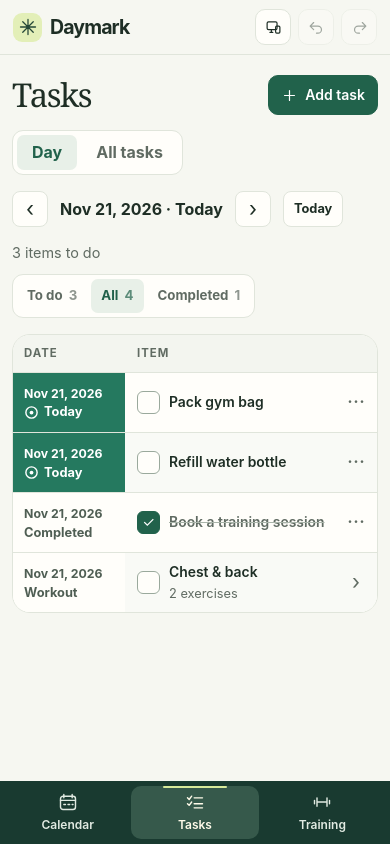
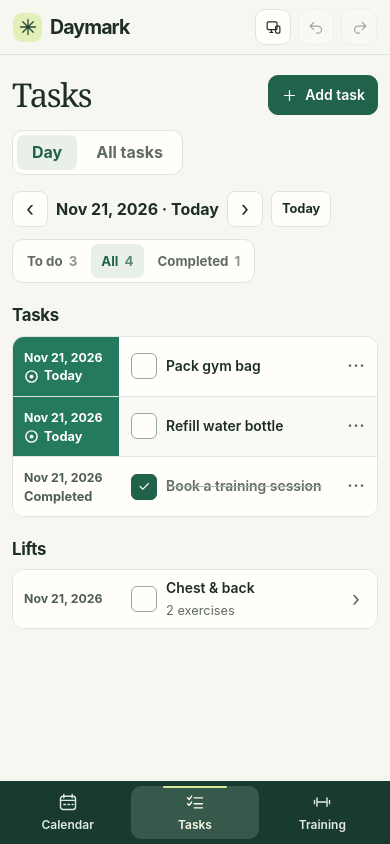
Before and after one commit to benjtran/life-planner, a website: page public/index.html in a window 390 px wide. Both pictures are taken after a click on the button "Tasks". Drawn offline with Linux system fonts and the light colour scheme; no server answers.

Commit message:
Simplify calendar cards and group the task list

```diff
--- a/public/calendar.js
+++ b/public/calendar.js
@@ -9,12 +9,15 @@
   const fullDate = date => format(date, {weekday: 'long', month: 'long', day: 'numeric', year: 'numeric'});
   const typeName = kind => ({task: 'Task', workout: 'Workout', run: 'Run', 'run-log': 'Run'})[kind] || 'Event';
   const typeClass = kind => kind === 'run-log' ? 'run' : kind;
+  const marker = kind => `<span class="marker ${typeClass(kind)}-marker" aria-hidden="true"></span>`;
   const weekdayOffset = date => (date.getDay() + 6) % 7;
 
   function eventList(ctx, items, compact = false) {
-    if (!items.length) return compact ? '' : '<p class="planner-empty">Nothing scheduled.</p>';
-    if (compact) return `<span class="calendar-events is-compact" aria-hidden="true">${items.slice(0, 3).map(item => `<span class="calendar-event event-${typeClass(item.kind)}${item.done ? ' is-done' : ''}"><span class="event-title">${ctx.esc(item.title)}</span></span>`).join('')}${items.length > 3 ? `<span class="event-meta">+${items.length - 3} more</span>` : ''}</span>`;
-    return `<ul class="calendar-events">${items.map(item => `<li class="calendar-event event-${typeClass(item.kind)}${item.done ? ' is-done' : ''}"><span class="event-title">${ctx.esc(item.title)}</span><span class="event-meta">${ctx.esc(typeName(item.kind))}${item.done ? ' · Done' : ''}${item.detail ? ` · ${ctx.esc(item.detail)}` : ''}</span></li>`).join('')}</ul>`;
+    if (!items.length) return '';
+    if (compact) return `<span class="calendar-events is-compact" aria-hidden="true">${items.slice(0, 3).map(item => `<span class="calendar-event${item.done ? ' is-done' : ''}"><span class="event-title">${ctx.esc(item.title)}</span>${marker(item.kind)}</span>`).join('')}${items.length > 3 ? `<span class="event-meta">+${items.length - 3} more</span>` : ''}</span>`;
+    return `<ul class="calendar-events">${items.map(item => `<li class="calendar-event${item.done ? ' is-done' : ''}">
+      <span class="event-title">${ctx.esc(item.title)}</span><span class="event-meta">${marker(item.kind)}<span>${typeName(item.kind)}${item.done ? ' · Done' : ''}${item.detail ? ` · ${ctx.esc(item.detail)}` : ''}</span></span>
+    </li>`).join('')}</ul>`;
   }
 
   function monthCell(ctx, date, outside) {
@@ -23,7 +26,7 @@
     const description = items.length ? items.map(item => `${typeName(item.kind)}: ${item.title}${item.done ? ', done' : ''}`).join('; ') : 'nothing scheduled';
     const kinds = [...new Set(items.map(item => typeClass(item.kind)))];
     return `<button type="button" class="month-cell${outside ? ' is-outside' : ''}${selected ? ' is-selected' : ''}" data-action="select-date" data-date="${date}" aria-label="${ctx.esc(`${fullDate(date)}: ${description}`)}" ${date === ctx.today ? 'aria-current="date"' : ''}>
-      <span class="month-number">${dateObj(date).getDate()}</span><span class="month-markers" aria-hidden="true">${kinds.map(kind => `<i class="marker ${kind}-marker"></i>`).join('')}</span>${eventList(ctx, items, true)}
+      <span class="month-number">${dateObj(date).getDate()}</span><span class="month-markers" aria-hidden="true">${kinds.map(marker).join('')}</span>${eventList(ctx, items, true)}
     </button>`;
   }
 
@@ -60,7 +63,7 @@
         <button type="button" class="btn" data-action="calendar-prev" aria-label="Previous ${view}">‹</button>
         <button type="button" class="btn" data-action="calendar-next" aria-label="Next ${view}">›</button>
       </div></div>
-      <div class="calendar-views"><div class="segmented" role="group" aria-label="Calendar view">${['week', 'month'].map(option => `<button type="button" data-action="calendar-view" data-view="${option}" aria-pressed="${view === option}">${option[0].toUpperCase() + option.slice(1)}</button>`).join('')}</div><div class="calendar-key"><span><i class="marker task-marker"></i>Task</span><span><i class="marker workout-marker"></i>Workout</span><span><i class="marker run-marker"></i>Run</span></div></div>
+      <div class="calendar-views"><div class="segmented" role="group" aria-label="Calendar view">${['week', 'month'].map(option => `<button type="button" data-action="calendar-view" data-view="${option}" aria-pressed="${view === option}">${option[0].toUpperCase() + option.slice(1)}</button>`).join('')}</div><div class="calendar-key">${['task', 'workout', 'run'].map(kind => `<span>${marker(kind)}${typeName(kind)}</span>`).join('')}</div></div>
       ${view === 'month' ? monthGrid(ctx) : schedule(ctx, dates)}
     </section>`;
   };
--- a/public/tasks.css
+++ b/public/tasks.css
@@ -1,15 +1,13 @@
 .tasks-view { max-width: 1200px; }
-.tasks-toolbar { display: flex; align-items: center; justify-content: space-between; gap: 16px; margin: 0 0 16px; }
-.tasks-toolbar > p { color: var(--muted); font-size: .9rem; }
+.tasks-toolbar { display: flex; flex-wrap: wrap; align-items: center; justify-content: space-between; gap: 12px 16px; margin: 0 0 20px; }
 .task-filters { display: inline-flex; flex-wrap: wrap; gap: 4px; padding: 4px; border: 1px solid var(--line); border-radius: 11px; background: var(--panel); }
 .task-filters button { min-height: 34px; padding: 6px 10px; border: 0; border-radius: 7px; background: transparent; color: var(--muted); font-size: .83rem; font-weight: 650; }
 .task-filters button[aria-pressed="true"] { background: var(--soft); color: var(--accent); }
 .task-filters button span { margin-left: 3px; opacity: .7; }
-.task-table { overflow: hidden; border: 1px solid var(--line); border-radius: var(--radius); background: var(--panel); }
-.task-table-head { display: grid; grid-template-columns: 180px minmax(0, 1fr); color: var(--muted); background: #f3f5ef; border-bottom: 1px solid var(--line); font-size: .71rem; font-weight: 750; letter-spacing: .09em; text-transform: uppercase; }
-.task-table-head span { padding: 12px 19px; }
-.task-table-head span + span { padding-left: 22px; }
-.task-list { padding: 0; margin: 0; list-style: none; }
+.task-groups { display: grid; gap: 24px; }
+.task-group { min-width: 0; }
+.task-group h2 { margin: 0 0 8px; font-size: 1.05rem; font-weight: 700; letter-spacing: -.015em; }
+.task-list { overflow: hidden; padding: 0; margin: 0; border: 1px solid var(--line); border-radius: 12px; background: var(--panel); list-style: none; }
 .task-list-row { display: grid; grid-template-columns: 180px minmax(0, 1fr); min-width: 0; border-bottom: 1px solid var(--line); background: var(--panel); }
 .task-list-row:last-child { border-bottom: 0; }
 .task-list-row:nth-child(even) .task-content { background: #f9faf6; }
@@ -20,11 +18,11 @@
 .task-date-today.has-deadline-status .task-date { background: #25795f; color: #fff; }
 .task-date-tomorrow.has-deadline-status .task-date { background: #ffde66; color: #392800; }
 .task-content { display: flex; align-items: center; gap: 14px; min-width: 0; padding: 10px 14px 10px 19px; }
-.task-check { display: grid; place-items: center; flex: 0 0 23px; width: 23px; height: 23px; padding: 0; border: 1.5px solid #9aa99c; border-radius: 6px; background: var(--panel); color: white; font-size: .9rem; line-height: 1; }
+.task-check { display: grid; place-items: center; flex: 0 0 26px; width: 26px; height: 26px; padding: 0; border: 1.5px solid #9aa99c; border-radius: 6px; background: var(--panel); color: white; font-size: .9rem; line-height: 1; }
 .task-check:hover { border-color: var(--accent); }
 .is-done .task-check { border-color: var(--accent); background: var(--accent); }
 .task-title { flex: 1; min-width: 0; overflow-wrap: anywhere; font-size: .95rem; font-weight: 600; }
-.is-done .task-title { color: var(--muted); text-decoration: line-through; text-decoration-color: #aab5aa; }
+.is-done .task-name { color: var(--muted); text-decoration: line-through; text-decoration-color: #aab5aa; }
 .task-edit { flex: 0 0 36px; width: 36px; height: 36px; padding: 0; border: 0; border-radius: 8px; background: transparent; color: var(--muted); font-size: 1.3rem; line-height: 1; }
 .task-edit:hover { background: var(--soft); color: var(--ink); }
 .tasks-empty { padding: 38px 20px; text-align: center; }
@@ -34,10 +32,8 @@
 .task-list-row.is-compact .task-date { padding: 10px 12px; font-size: .78rem; }
 .task-list-row.is-compact .task-content { padding: 7px 8px 7px 12px; gap: 10px; }
 @media (max-width: 560px) {
-  .tasks-toolbar { align-items: flex-start; flex-direction: column; gap: 10px; }
-  .task-table-head, .task-list-row { grid-template-columns: 112px minmax(0, 1fr); }
-  .task-table-head span { padding: 10px 11px; }
-  .task-table-head span + span { padding-left: 12px; }
+  .task-groups { gap: 20px; }
+  .task-list-row { grid-template-columns: 106px minmax(0, 1fr); }
   .task-date { padding: 12px 11px; font-size: .77rem; }
   .task-content { gap: 9px; padding: 8px 5px 8px 12px; }
   .task-title { font-size: .87rem; }
@@ -46,9 +42,8 @@
 .tasks-scope { display: inline-flex; gap: 4px; margin-bottom: 16px; padding: 4px; border: 1px solid var(--line); border-radius: 11px; background: var(--panel); }
 .tasks-scope button { min-height: 34px; padding: 6px 15px; border: 0; border-radius: 7px; background: transparent; color: var(--muted); font-weight: 650; }
 .tasks-scope button[aria-pressed="true"] { background: var(--soft); color: var(--accent); }
-.tasks-day-nav { display: flex; align-items: center; gap: 12px; margin-bottom: 16px; }
-.tasks-day-nav button { width: 36px; height: 36px; border: 1px solid var(--line); border-radius: 8px; background: var(--panel); font-size: 1.3rem; }
+.tasks-day-nav { display: flex; align-items: center; gap: clamp(8px, 2vw, 12px); }
+.tasks-day-nav button { flex: none; width: 36px; height: 36px; border: 1px solid var(--line); border-radius: 8px; background: var(--panel); font-size: 1.3rem; }
 .planned-detail { display: block; margin-top: 3px; color: var(--muted); font-size: .8rem; font-weight: 400; }
-.planned-log-check { border-color: var(--accent); background: var(--accent); }
 .tasks-day-nav .tasks-today { width: auto; padding: 0 10px; font-size: .8rem; font-weight: 650; }
-.tasks-range { margin: 0 0 16px; color: var(--muted); font-size: .85rem; }
+.tasks-range { color: var(--muted); font-size: .85rem; }
--- a/public/tasks.js
+++ b/public/tasks.js
@@ -2,6 +2,11 @@
   'use strict';
 
   const views = window.DaymarkViews ||= {};
+  const sections = [
+    {id: 'tasks', title: 'Tasks', kinds: ['task']},
+    {id: 'lifts', title: 'Lifts', kinds: ['workout']},
+    {id: 'runs', title: 'Runs', kinds: ['run', 'run-log']},
+  ];
   const labels = {overdue: 'Overdue', today: 'Today', tomorrow: 'Tomorrow', later: 'Upcoming'};
   const symbols = {
     overdue: '<path d="M8 2 15 14H1L8 2Zm0 4v3m0 2.3v.2" stroke-linecap="round" stroke-linejoin="round"/>',
@@ -19,7 +24,7 @@
       <div class="task-date"><span class="task-due-date">${esc(date)}</span>${label ? `<small class="task-status">${symbol ? `<svg class="task-status-icon" viewBox="0 0 16 16" fill="none" stroke="currentColor" stroke-width="1.5" aria-hidden="true">${symbol}</svg>` : ''}${esc(label)}</small>` : ''}</div>
       <div class="task-content">
         <button class="task-check" type="button" data-action="toggle-task" data-id="${esc(task.id)}" aria-label="${task.done ? 'Restore' : 'Complete'} ${esc(task.title)}" aria-pressed="${task.done ? 'true' : 'false'}"><span aria-hidden="true">${task.done ? '✓' : ''}</span></button>
-        <span class="task-title">${esc(task.title)}</span>
+        <span class="task-title"><span class="task-name">${esc(task.title)}</span></span>
         <button class="task-edit" type="button" data-action="edit-task" data-id="${esc(task.id)}" aria-label="Edit ${esc(task.title)}">···</button>
       </div>
     </li>`;
@@ -37,19 +42,26 @@
     const itemRow = item => {
       if (item.kind === 'task') return views.taskRow(ctx, item);
       const completed = item.kind === 'run-log' || item.done;
-      const type = item.kind === 'workout' ? 'Workout' : 'Run';
       const openAction = item.kind === 'workout' ? 'open-workout' : 'open-running';
       const attrs = `data-date="${esc(item.due)}"${item.sourceId ? ` data-id="${esc(item.sourceId)}"` : ''}`;
-      const toggle = item.kind === 'run-log' ? `<span class="task-check planned-log-check" aria-label="Completed">✓</span>` : `<button class="task-check" type="button" data-action="toggle-planned" data-id="${esc(item.id)}" data-date="${esc(item.due)}" aria-label="${completed ? 'Restore' : 'Complete'} ${esc(item.title)}" aria-pressed="${completed}"><span aria-hidden="true">${completed ? '✓' : ''}</span></button>`;
-      return `<li class="task-list-row${completed ? ' is-done' : ''}"><div class="task-date"><span class="task-due-date">${esc(item.due ? pretty(item.due) : 'No date')}</span><small class="task-status">${esc(type)}</small></div><div class="task-content">${toggle}<span class="task-title">${esc(item.title)}${item.detail ? `<small class="planned-detail">${esc(item.detail)}</small>` : ''}</span><button class="task-edit" type="button" data-action="${openAction}" ${attrs} aria-label="Open ${esc(item.title)}">›</button></div></li>`;
+      const toggle = item.kind === 'run-log' ? `<span class="task-check" aria-hidden="true">✓</span>` : `<button class="task-check" type="button" data-action="toggle-planned" data-id="${esc(item.id)}" data-date="${esc(item.due)}" aria-label="${completed ? 'Restore' : 'Complete'} ${esc(item.title)}" aria-pressed="${completed}"><span aria-hidden="true">${completed ? '✓' : ''}</span></button>`;
+      return `<li class="task-list-row${completed ? ' is-done' : ''}"><div class="task-date"><span class="task-due-date">${esc(item.due ? pretty(item.due) : 'No date')}</span>${completed ? '<small class="task-status">Completed</small>' : ''}</div><div class="task-content">${toggle}<span class="task-title"><span class="task-name">${esc(item.title)}</span>${item.detail ? `<small class="planned-detail">${esc(item.detail)}</small>` : ''}</span><button class="task-edit" type="button" data-action="${openAction}" ${attrs} aria-label="Open ${esc(item.title)}">›</button></div></li>`;
     };
-    return `<section class="tasks-view" aria-label="Tasks">
+    const groups = sections.map(({id, title, kinds}) => {
+      const entries = visible.filter(item => kinds.includes(item.kind));
+      if (!entries.length) return '';
+      return `<section class="task-group" aria-labelledby="task-group-${id}">
+        <h2 id="task-group-${id}">${title}</h2>
+        <ul class="task-list" role="list">${entries.map(itemRow).join('')}</ul>
+      </section>`;
+    }).join('');
+    return `<div class="tasks-view">
       <div class="tasks-scope" role="group" aria-label="Task scope"><button type="button" data-action="task-scope" data-scope="day" aria-pressed="${scope === 'day'}">Day</button><button type="button" data-action="task-scope" data-scope="all" aria-pressed="${scope === 'all'}">All tasks</button></div>
-      ${scope === 'day' ? `<div class="tasks-day-nav"><button type="button" data-action="task-prev" aria-label="Previous day">‹</button><strong>${esc(pretty(ctx.date))}${ctx.date === ctx.today ? ' · Today' : ''}</strong><button type="button" data-action="task-next" aria-label="Next day">›</button><button type="button" data-action="task-today" class="tasks-today">Today</button></div>` : `<p class="tasks-range">Planned workouts and runs: ${esc(pretty(ctx.weekStart))} – ${esc(pretty(addDays(ctx.weekStart, 6)))}</p>`}
-      <div class="tasks-toolbar"><p>${openCount} ${openCount === 1 ? 'item' : 'items'} to do</p><div class="task-filters" role="group" aria-label="Filter tasks">${filters.map(([value, label, count]) => `<button type="button" data-action="task-filter" data-filter="${value}" aria-pressed="${filter === value}">${label} <span>${count}</span></button>`).join('')}</div></div>
-      <div class="task-table"><div class="task-table-head" aria-hidden="true"><span>Date</span><span>Item</span></div>
-        ${visible.length ? `<ul class="task-list">${visible.map(itemRow).join('')}</ul>` : `<div class="tasks-empty"><strong>${filter === 'done' ? 'Nothing completed' : filter === 'all' ? 'Nothing scheduled' : 'Nothing to do'}</strong></div>`}
+      <div class="tasks-toolbar">
+        ${scope === 'day' ? `<div class="tasks-day-nav"><button type="button" data-action="task-prev" aria-label="Previous day">‹</button><strong>${esc(pretty(ctx.date))}${ctx.date === ctx.today ? ' · Today' : ''}</strong><button type="button" data-action="task-next" aria-label="Next day">›</button><button type="button" data-action="task-today" class="tasks-today">Today</button></div>` : `<p class="tasks-range">Planned workouts and runs: ${esc(pretty(ctx.weekStart))} – ${esc(pretty(addDays(ctx.weekStart, 6)))}</p>`}
+        <div class="task-filters" role="group" aria-label="Filter items">${filters.map(([value, label, count]) => `<button type="button" data-action="task-filter" data-filter="${value}" aria-pressed="${filter === value}">${label} <span>${count}</span></button>`).join('')}</div>
       </div>
-    </section>`;
+      ${groups ? `<div class="task-groups">${groups}</div>` : `<div class="panel tasks-empty"><strong>${filter === 'done' ? 'Nothing completed' : filter === 'all' ? 'Nothing scheduled' : 'Nothing to do'}</strong></div>`}
+    </div>`;
   };
 })();
```
Also changed, not shown: public/calendar.css (+7 -9 lines).
